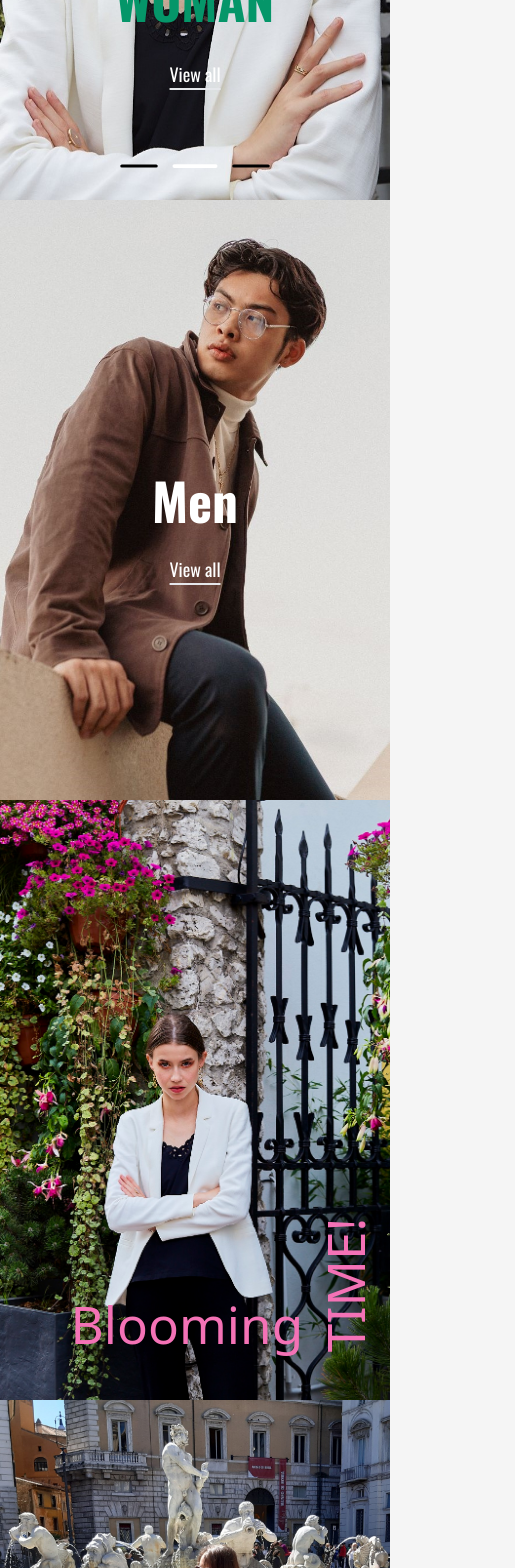
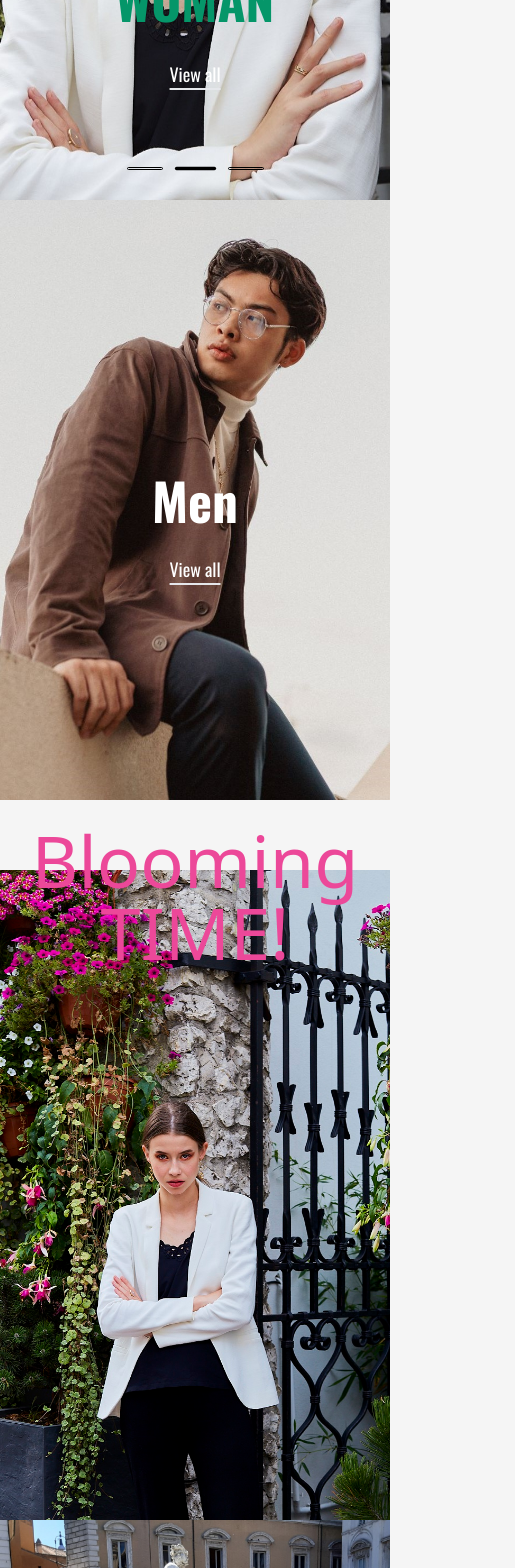
Before and after one commit to wanghaisheng/a-Online_shop-hub, a React (Vite) app: page / in a window 390 px wide. Shown: the part 400-1968 px from the top of the page, 515 px wide, since content can reach past the window. Built offline with nearby package versions, Linux system fonts and the light colour scheme.

Commit message:
cleaning code and changes in MainCarousel and Spring section in Home page

```diff
--- a/src/QueryFetched/QueryFetchedMen.tsx
+++ b/src/QueryFetched/QueryFetchedMen.tsx
@@ -2,7 +2,6 @@ import { useQuery } from "@tanstack/react-query";
 import { fetchMen } from "../URLsForFetching/UrlsFetching";
 import { useEffect } from "react";
 import CategoryItemStyling from "../components/ui/CategoryItemStyling/CategoryItemStyling";
-//import { ItemType } from "../types/types";
 
 
 function QueryFetchedMen() {
@@ -28,11 +27,6 @@ function QueryFetchedMen() {
 
   return (
     <CategoryItemStyling products={fetchedMen?.data} />
-    // <div className="grid h-full w-full grid-cols-1 gap-y-10 md:grid-cols-2 md:gap-x-10 lg:gap-16">
-    //   {fetchedMen?.data?.map((item: ItemType) => (
-    // <CategoryItemStyling item={item} key={item.id} />
-    //   ))}
-    // </div>
   );
 }
 
--- a/src/components/Footer/Footer.tsx
+++ b/src/components/Footer/Footer.tsx
@@ -14,7 +14,7 @@ function Footer() {
     >
       <OtherCategoriesFooter />
       <ExpandableContainer />
-      <section className="m-28 hidden w-full flex-row items-start justify-evenly md:flex">
+      <section className="m-20 hidden w-full flex-row items-start justify-evenly md:flex">
         {footerLinks.map((el) => (
           <article className="ml-5 w-[220px] p-5 text-sm" key={el?.title}>
             <h3 className="pb-5">{el?.title}</h3>
--- a/src/components/Main Carousel/MainCarousel.tsx
+++ b/src/components/Main Carousel/MainCarousel.tsx
@@ -2,7 +2,7 @@ import { useState, useEffect, useCallback } from "react";
 import { NavLink } from "react-router-dom";
 import mc1 from "../../assets/mc11.jpg";
 import mc2 from "../../assets/mc22.jpg";
-import mc3 from "../../assets/mc33.jpg";
+import mc3 from "../../assets/mc3.jpg";
 import {
   BsChevronCompactLeft,
   BsChevronCompactRight,
@@ -15,7 +15,7 @@ const images = [
     image: mc1,
     title: "GLAMOUR AND CHIC",
     font: "font-LibreBodoni",
-    color: "text-rose-300",
+    color: "text-black",
   },
   {
     image: mc2,
@@ -63,7 +63,7 @@ function MainCarousel() {
         className="aspect-[16/9] max-h-full min-h-[600px] w-full bg-cover bg-center bg-no-repeat duration-700"
       ></div>
       <h1
-        className={`absolute bottom-[180px] block cursor-pointer text-center ${images[imageIndex].color} ${images[imageIndex].font} leading-[41px] w-[250px]`}
+        className={`absolute bottom-[180px] block cursor-pointer text-center ${images[imageIndex].color} ${images[imageIndex].font} w-[250px] leading-[41px]`}
       >
         <NavLink to="/clothing/women">
           {images[imageIndex].title}
@@ -75,7 +75,6 @@ function MainCarousel() {
           </p>
         </NavLink>
       </h1>
-
       <div
         className="absolute bottom-[50%] left-3 -translate-x-0 translate-y-[50%] cursor-pointer text-white hover:scale-110 md:left-8"
         data-test-id="carousel-arrow-left"
@@ -92,9 +91,9 @@ function MainCarousel() {
         {images.map((_, index) => (
           <button key={index} onClick={() => setImageIndex(index)}>
             {index === imageIndex ? (
-              <BsDashLg size={60} className="text-white hover:scale-110" />
+                <BsDashLg size={55} className="text-black hover:scale-110" />
             ) : (
-              <BsDashLg size={50} className="text-black hover:scale-110" />
+              <div className="h-[3.5px] w-9 rounded-full border-[1px] border-black hover:scale-110 mx-1"></div>
             )}
           </button>
         ))}
--- a/src/components/ui/Logo/Logo.tsx
+++ b/src/components/ui/Logo/Logo.tsx
@@ -9,7 +9,7 @@ function Logo( {color= "white"}: ColorProps ) {
   return (
     <p
       style={{ color: `${color}` }}
-      className="p-3 pl-5 sm:text-3xl font-bold italic text-2xl"
+      className="p-3 pl-5 text-2xl font-bold italic drop-shadow-md sm:text-3xl"
     >
       <Link to="/">Online_shop</Link>
     </p>
--- a/src/pages/Home/Home.tsx
+++ b/src/pages/Home/Home.tsx
@@ -16,6 +16,7 @@ function Home() {
     <div className="relative h-full w-full max-w-[2000px]">
       <BarNavigation color="white" bgWhite={false} />
       <MainCarousel />
+      {/* Men section */}
       <section className="relative h-full w-full">
         {/* mobile image */}
         <div
@@ -33,28 +34,24 @@ function Home() {
         ></div>
         <NavLinksHome title="Men" link="/clothing/men" />
       </section>
-
-      <section className="relative h-full w-full">
+      {/* Blooming time section*/}
+      <section className="relative flex h-[720px] sm:h-[750px] w-full items-end bg-white-smoke min-[1600px]:h-[900px]">
         {/* mobile image */}
         <div
-          className="block h-[600px] w-full bg-cover bg-center bg-no-repeat sm:hidden"
+          className="top-0 block h-[650px] w-full bg-cover bg-center bg-no-repeat sm:hidden"
           style={{
             backgroundImage: `url(${springMobile})`,
           }}
         ></div>
         {/* desktop image */}
         <div
-          className="hidden h-[670px] w-full bg-cover bg-left-top bg-no-repeat sm:block xl:h-[700px] min-[1600px]:h-[950px]"
+          className="hidden h-[650px] w-full bg-cover bg-center bg-no-repeat sm:block xl:h-[650px] min-[1600px]:h-[800px]"
           style={{
             backgroundImage: `url(${spring})`,
           }}
         ></div>
-
-        <h1 className="absolute bottom-10 right-[-125px] p-2 text-right font-sans font-extralight text-pink-400 sm:p-5 sm:text-8xl">
-          Blooming{" "}
-          <span className="ml-14 inline-block origin-bottom-left -rotate-90 transform">
-            TIME!
-          </span>
+        <h1 className="absolute top-4 w-full p-2 text-center font-sans font-normal text-7xl text-pink-500 sm:p-5 sm:text-8xl xl:text-9xl xl:top-0">
+          Blooming <span className=" font-extralight">TIME!</span>
         </h1>
       </section>
       <HomeTiles />
```
Also changed, not shown: src/QueryFetched/QueryFetchedJewelry.tsx (+0 -9 lines), src/QueryFetched/QueryFetchedWomen.tsx (+0 -7 lines), src/types/types.ts (+11 -16 lines), src/assets/mc3.jpg (added).
